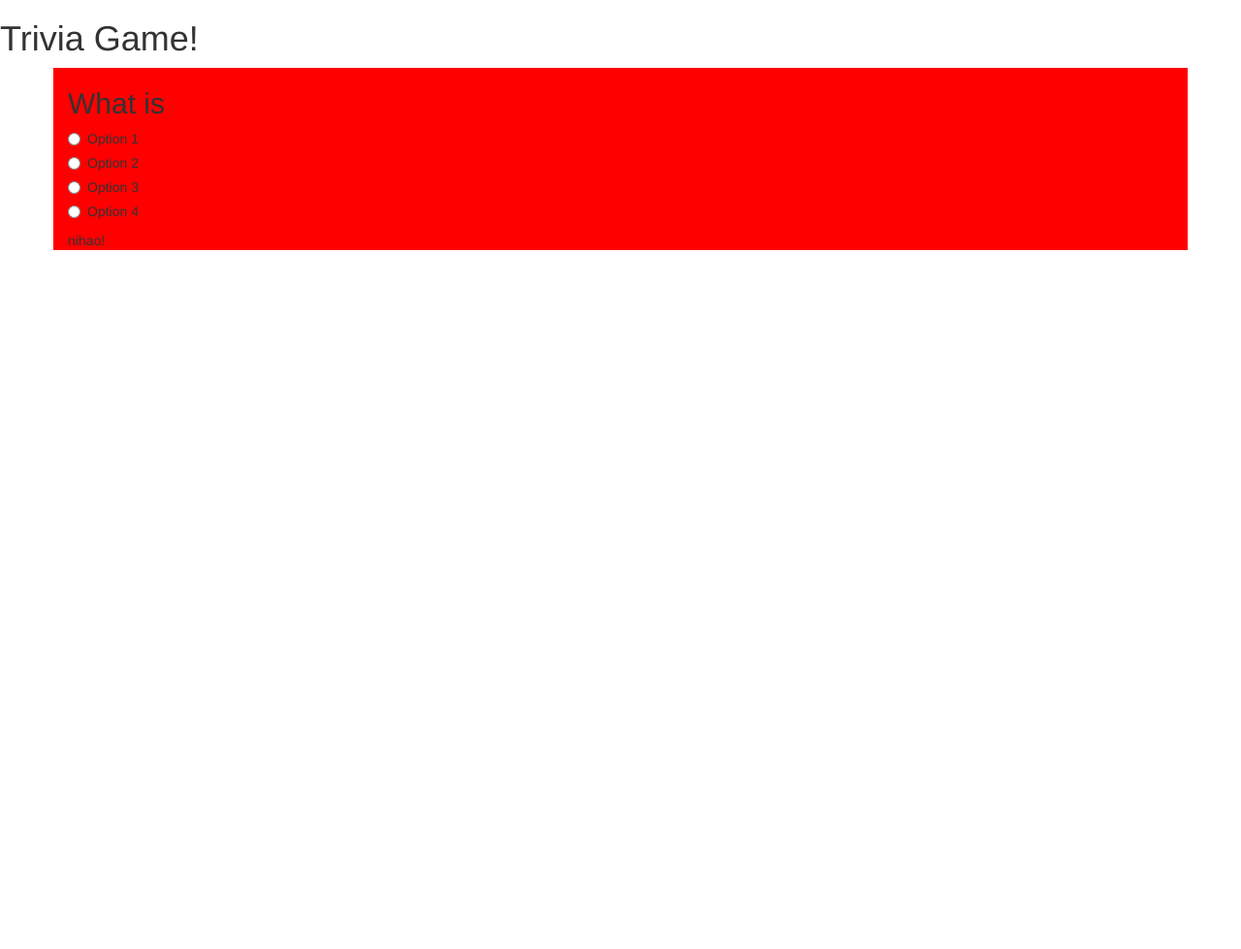
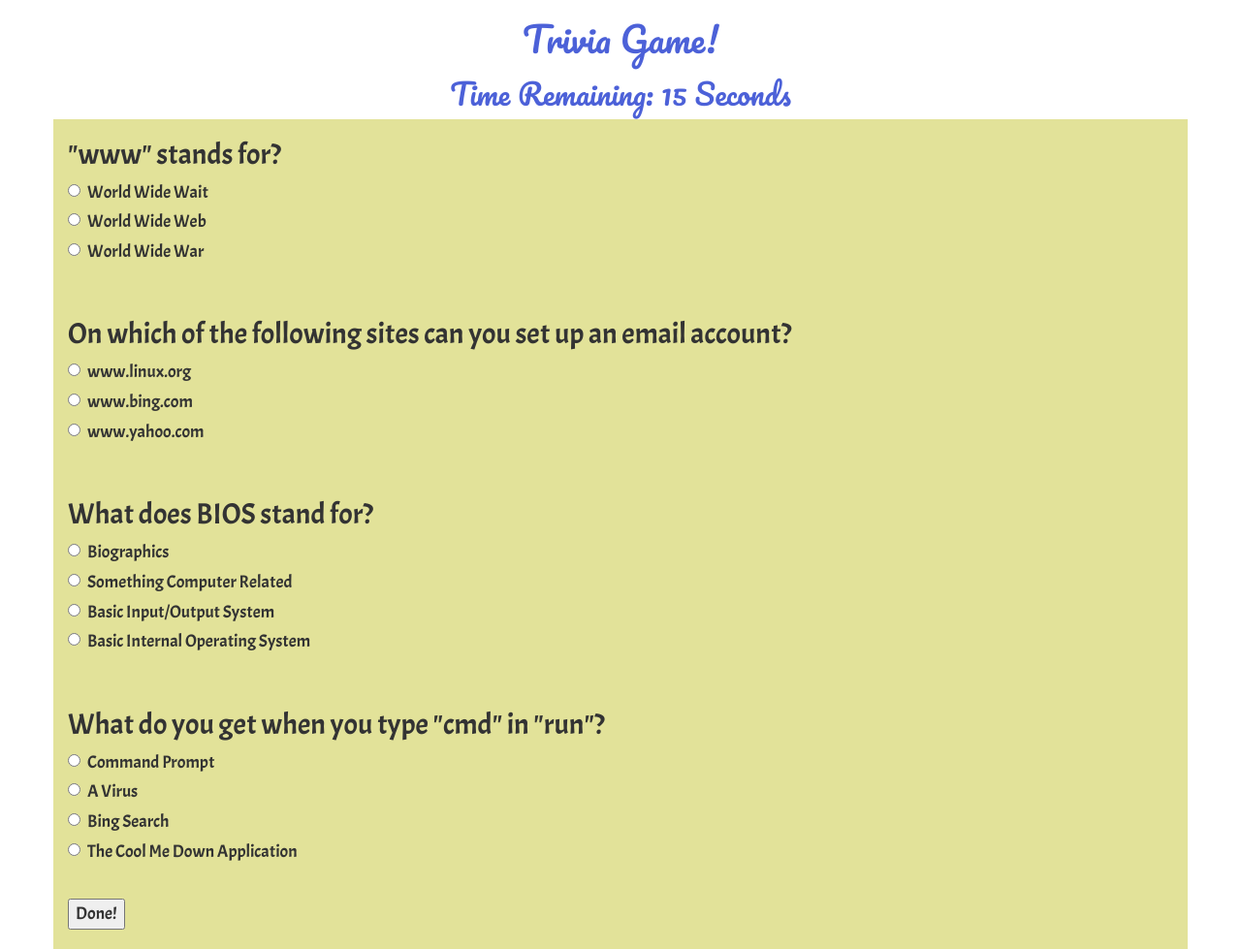
Before and after one commit to bomingfan/TriviaGame, a plain HTML site: page index.html in a window 1280 px wide. Shown: the whole page at 97% size. Before the commit the page ends 800 px from the top, so only its background shows below. Drawn offline with nearby package versions, Linux system fonts and the light colour scheme.

Commit message:
hw5-easy

```diff
--- a/assets/css/style.css
+++ b/assets/css/style.css
@@ -1,3 +1,12 @@
 .container {
-    background-color: red;
+    background-color: rgb(226, 226, 153);
+    font-family: 'Acme', sans-serif;
+    font-size: 18px;
+    padding-bottom: 20px;
 }
+
+.wrapper {
+    color: rgb(76, 97, 216);
+    font-family: 'Pacifico', cursive;
+    text-align: center;
+}
--- a/assets/javascript/app.js
+++ b/assets/javascript/app.js
@@ -1,2 +1,70 @@
 
-$(".container").append("nihao!");
+// set variable for timer
+var timeLeft = 20;
+var intervalId;
+
+// set variable for count
+var correct = 0;
+var incorrect = 0;
+var unanswered = 0;
+var nameArray = ["www", "email", "bios", "cmd"];
+
+
+// set interval function
+function runCount() {
+    intervalId = setInterval(countDown, 1000);
+}
+// set clearinterval function
+function stopCount() {
+    clearInterval(intervalId);
+}
+
+// set the countdown function
+function countDown() {
+    timeLeft--;
+    $("#timer").html("Time Remaining: " + timeLeft + " Seconds");
+// if time is 0, stop count and show result
+    if (timeLeft === 0) {
+        stopCount();
+        $("#timer").html("Time's Up");
+        setTimeout(showResult, 1000);
+    }
+}
+
+runCount();
+
+// function show result
+function showResult() {
+
+    // loop through each question, get the value and update the varaibles
+    for (i=0; i < nameArray.length; i++) {
+        // get the value from input button
+        var selValue = $('input[name=' + nameArray[i] +']:checked').val();
+            // if answer is correct, correct++
+            if ( selValue === "1") {
+                correct++;
+            // if answer is incorrect, incorrect++
+            } else if ( selValue === "0") {
+                incorrect++;
+            // if non of the above, unanswered++
+            } else {
+                unanswered++;
+            }
+        }
+
+    $('.container').html('<br/>     Correct: ' + correct + '</b>');
+    $('.container').append('<br/>     Incorrect: ' + incorrect + '</b>');
+    $('.container').append('<br/> Unanswered: ' + unanswered + '</b>');
+}
+
+
+
+// when clicking the finish button, show statistics
+$('#btnGetValue').click(function() {
+
+// if button is clicked, stop cocunt and show result
+    stopCount();
+    $("#timer").html("Time's Up");
+    showResult();
+
+});
--- a/index.html
+++ b/index.html
@@ -16,30 +16,86 @@
     src="https://code.jquery.com/jquery-3.2.1.js"
     integrity="sha256-DZAnKJ/6XZ9si04Hgrsxu/8s717jcIzLy3oi35EouyE="
     crossorigin="anonymous"></script>
+    <!-- google fonts -->
+    <link href="https://fonts.googleapis.com/css?family=Acme|Pacifico" rel="stylesheet">
 
     <title>Document</title>
 </head>
 <body>
     <div class = "wrapper">
         <h1>Trivia Game!</h1>
+        <h2 id = "timer"></h2>
     </div>
 
     <div class="container">
-        <h2>What is </h2>
+        <h2>"www" stands for?</h2>
         <form>
           <div class="radio">
-            <label><input type="radio" name="optradio">Option 1</label>
+            <label><input type="radio" name="www" value="0">World Wide Wait</label>
           </div>
           <div class="radio">
-            <label><input type="radio" name="optradio">Option 2</label>
+            <label><input type="radio" name="www" value="1">World Wide Web</label>
           </div>
           <div class="radio">
-            <label><input type="radio" name="optradio">Option 3</label>
+            <label><input type="radio" name="www" value="0">World Wide War</label>
+          </div>
+        </form>
+        <br>
+
+        <h2>On which of the following sites can you set up an email account?</h2>
+        <form>
+          <div class="radio">
+            <label><input type="radio" name="email" value="0">www.linux.org</label>
           </div>
           <div class="radio">
-            <label><input type="radio" name="optradio">Option 4</label>
+            <label><input type="radio" name="email" value="0">www.bing.com</label>
+          </div>
+          <div class="radio">
+            <label><input type="radio" name="email" value="1">www.yahoo.com</label>
           </div>
         </form>
+        <br>
+
+        <h2>What does BIOS stand for?</h2>
+        <form>
+          <div class="radio">
+            <label><input type="radio" name="bios" value="0">Biographics</label>
+          </div>
+          <div class="radio">
+            <label><input type="radio" name="bios" value="0">Something Computer Related</label>
+          </div>
+          <div class="radio">
+            <label><input type="radio" name="bios" value="1">Basic Input/Output System</label>
+          </div>
+          <div class="radio">
+            <label><input type="radio" name="bios" value="0">Basic Internal Operating System</label>
+          </div>
+        </form>
+        <br>
+
+        <h2>What do you get when you type "cmd" in "run"?</h2>
+        <form>
+          <div class="radio">
+            <label><input type="radio" name="cmd" value="1">Command Prompt</label>
+          </div>
+          <div class="radio">
+            <label><input type="radio" name="cmd" value="0">A Virus</label>
+          </div>
+          <div class="radio">
+            <label><input type="radio" name="cmd" value="0">Bing Search</label>
+          </div>
+          <div class="radio">
+            <label><input type="radio" name="cmd" value="0">The Cool Me Down Application</label>
+          </div>
+        </form>
+        <br>
+
+
+        <input type="button" id="btnGetValue" Value="Done!" />
+
+
+
+
     </div>
 
     <!-- Linking to our JavaScript file. -->
```
